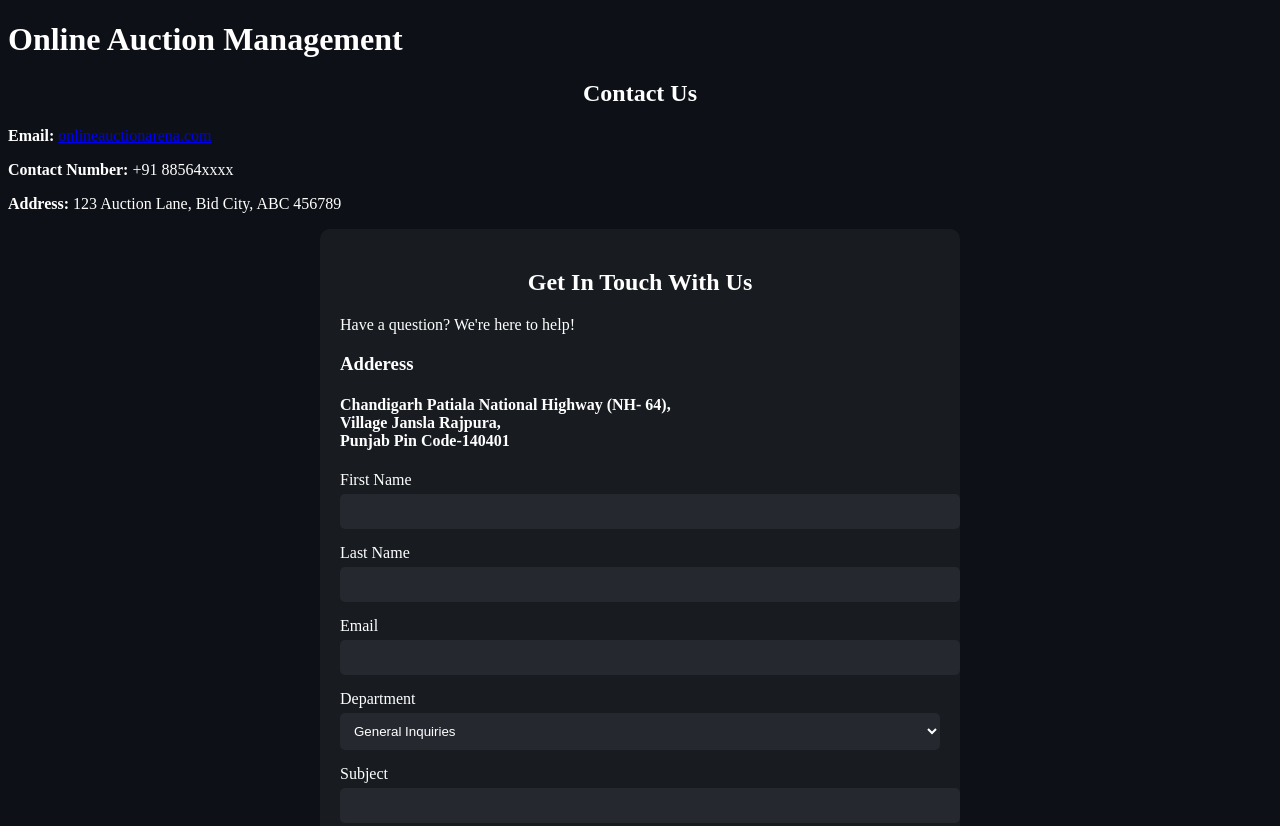
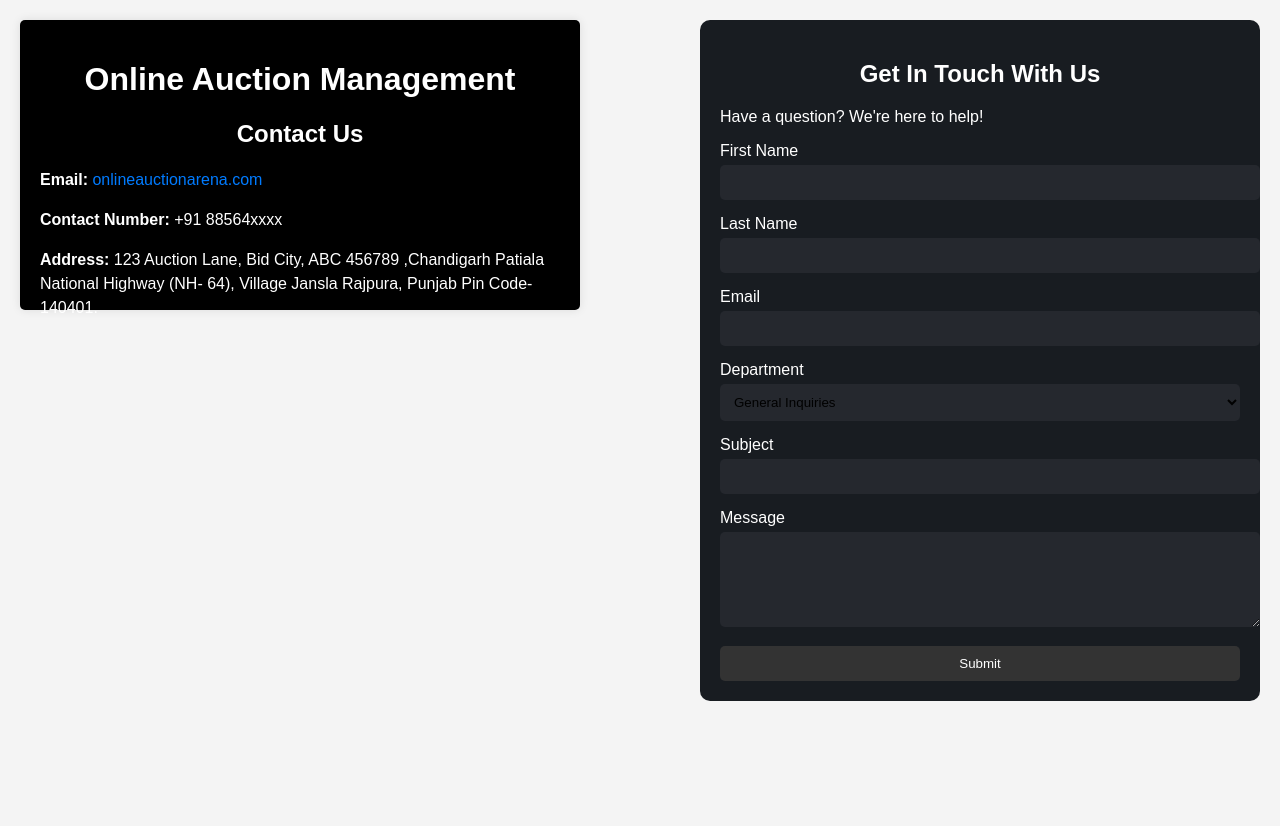
Before and after one commit to jattttiiinnn/Auction-Arena, a website: page Frontend/html/contact/contact.html in a window 1280 px wide. Shown: the top 826 px of the page. After the commit the page ends 800 px from the top, so only its background shows below. Drawn offline with Linux system fonts and the light colour scheme.

Commit message:
contact1

```diff
--- a/Frontend/css/contact/contact.css
+++ b/Frontend/css/contact/contact.css
@@ -2,15 +2,35 @@ body {
     background-color: #0d1117;
     color: #fff;
     justify-content: right;
+    font-family: Arial, sans-serif;
+    background-color: #f4f4f4;
+    margin: 0;
+    padding: 20px;
+
+}
+
+.container {
+    max-width: 600px;
+    background: black;
+    padding: 20px;
+    border-radius: 5px;
+    box-shadow: 0 0 10px rgba(0, 0, 0, 0.1);
+    flex: 50%;
+    height: 250px;
+
+
+
 }
 
 .contact-form {
+
     max-width: 600px;
-    margin: 0 auto;
     padding: 20px;
     background-color: #181c21;
     border-radius: 10px;
-    padding-right: 20px;
+    margin-top: 0px;
+    flex: 50%;
+
 }
 
 h2 {
@@ -33,7 +53,7 @@ input, select, textarea {
     border: none;
     border-radius: 5px;
     background-color: #25282e;
-    color: #fff;
+    color: black;
 }
 
 button {
@@ -46,3 +66,35 @@ button {
     border-radius: 5px;
     cursor: pointer;
 }
+h1 {
+    text-align: center;
+    color:  white;
+}
+
+.contact-info {
+    margin-top: 20px;
+}
+
+.contact-info h2 {
+    color:  white;
+}
+
+.contact-info p {
+    font-size: 16px;
+    line-height: 1.5;
+}
+
+.contact-info a {
+    color: #007BFF;
+    text-decoration: none;
+}
+
+.contact-info a:hover {
+    text-decoration: underline;
+}
+.flex{
+    display: flex;
+    margin-left: 0px;
+    justify-content: center;
+    gap: 120px;
+}
--- a/Frontend/html/contact/contact.html
+++ b/Frontend/html/contact/contact.html
@@ -1,27 +1,28 @@
 <!DOCTYPE html>
 <html>
+
 <head>
     <title>Contact Us</title>
     <link rel="stylesheet" href="../../css/contact/contact.css">
 </head>
-<body >
-    <div class="flex"></div>
+
+<body>
+    <div class="flex">
         <div class="container">
             <h1>Online Auction Management</h1>
             <div class="contact-info">
                 <h2>Contact Us</h2>
                 <p><strong>Email:</strong> <a href="onlineauction arena.com">onlineauctionarena.com</a></p>
                 <p><strong>Contact Number:</strong> +91 88564xxxx</p>
-                <p><strong>Address:</strong> 123 Auction Lane, Bid City, ABC 456789</p>
+                <p><strong>Address:</strong> 123 Auction Lane, Bid City, ABC 456789 ,Chandigarh Patiala National Highway (NH- 64),
+                    Village Jansla Rajpura,
+                Punjab Pin Code-140401.</p>
+            </div>
         </div>
         <div class="contact-form">
             <h2>Get In Touch With Us</h2>
             <p>Have a question? We're here to help!</p>
-        <h3 border="white">Adderess</h3>
-        <h4 border="white"> Chandigarh Patiala National Highway (NH- 64),
-            <br>Village Jansla Rajpura,
-            <br>Punjab Pin Code-140401
-        </h4>
+
             <form>
                 <div class="form-group">
                     <label for="first-name">First Name</label>
@@ -58,4 +59,5 @@
 
     </div>
 </body>
+
 </html>
```
Lines whose indentation alone changed are shown as unchanged.
